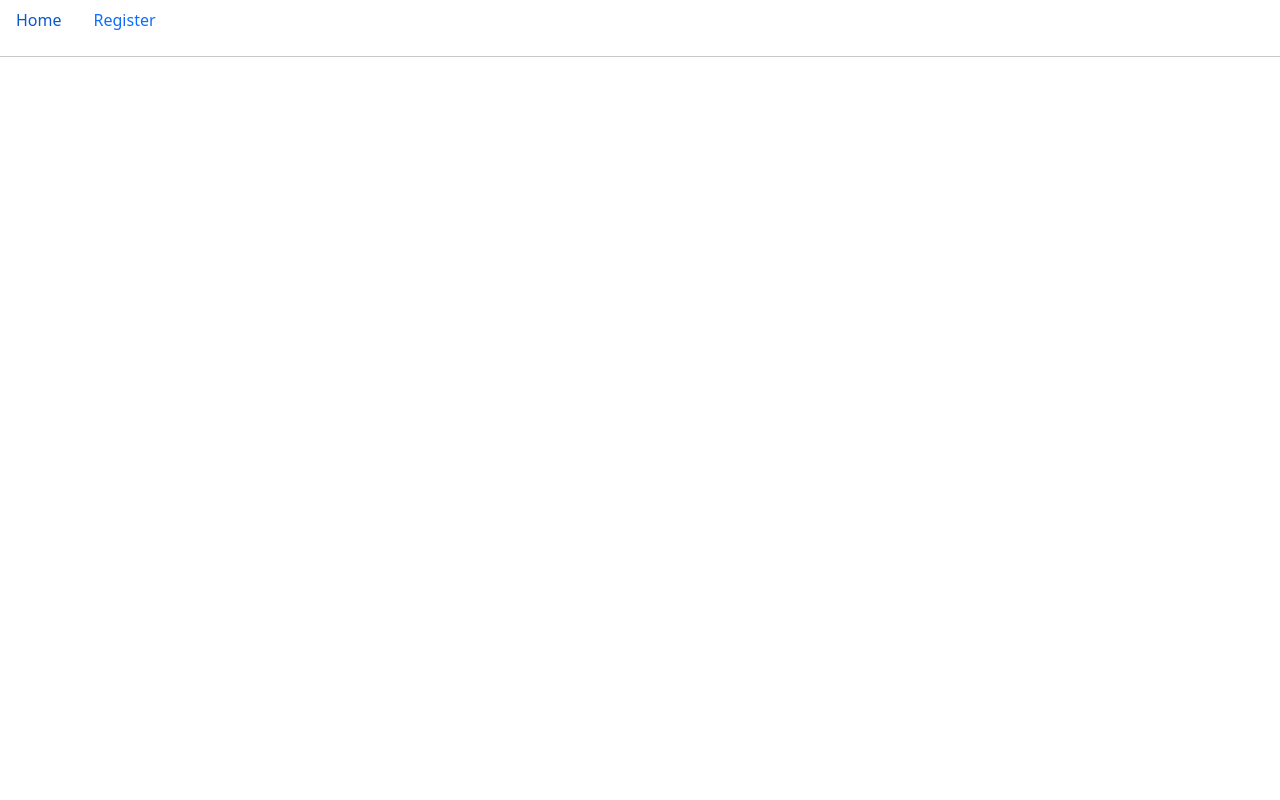
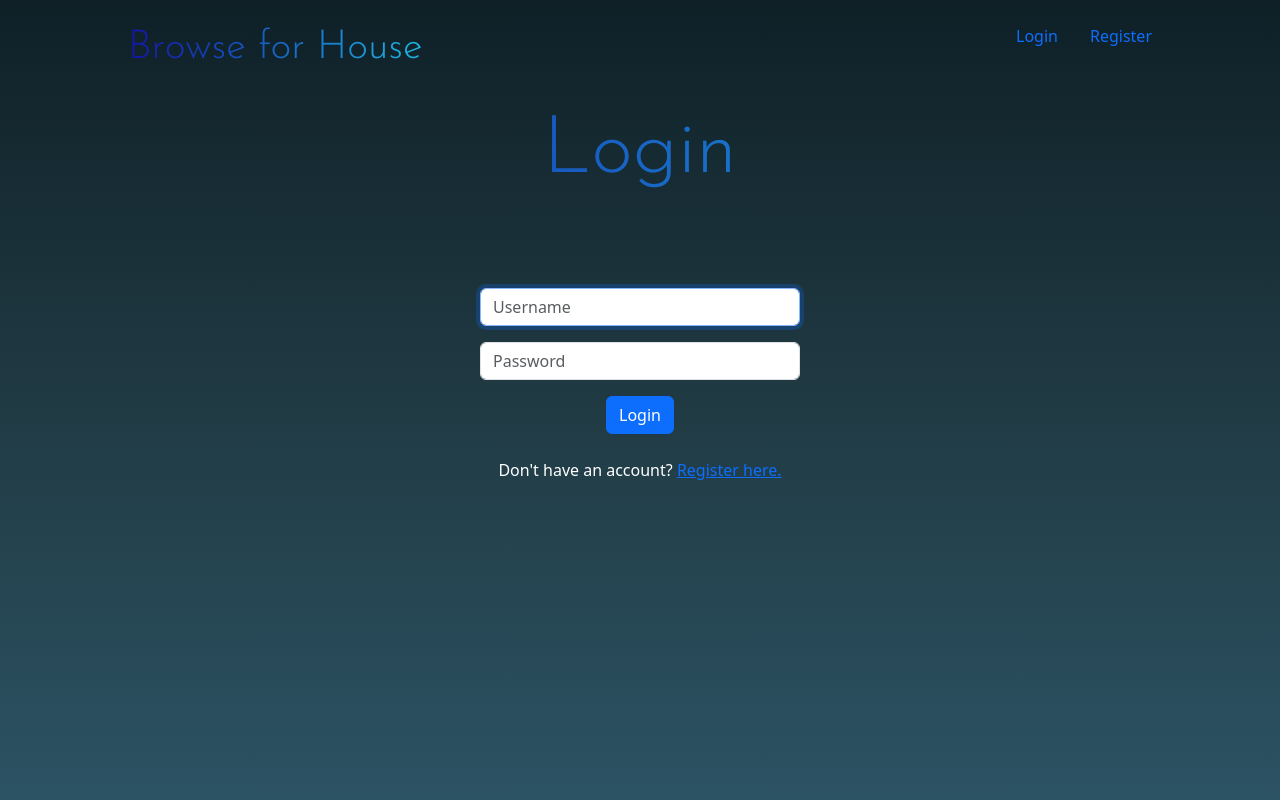
Before and after one commit to dondowoldo/CS50, a Django app: page /login in a window 1280 px wide. Before the commit the page is almost empty. Run offline with Django 4.2, Linux system fonts and the light colour scheme.

Commit message:
initial design setup

```diff
--- a/Final_Project/booking/static/booking/styles.css
+++ b/Final_Project/booking/static/booking/styles.css
@@ -1,4 +1,38 @@
-/* body {
-color: white;
-background: linear-gradient(to right, #eaafc8, #654ea3);
-} */
+body {
+    height: 100vh;
+    width: 100%;
+    background-size: cover;
+    background-repeat: no-repeat;
+    background: linear-gradient(to bottom, #0f2027, #203a43, #2c5364);
+    /* background: linear-gradient(to top, #a8c0ff, #3f2b96); */
+    /* background: linear-gradient(to top, #eaafc8, #654ea3); */
+}
+
+.nav {
+    display: flex;
+    justify-content: space-between;
+    padding: 1rem 7rem;
+}
+
+.navi-left {
+    display: flex;
+    justify-content: flex-start;
+}
+
+.navi-right {
+    display: flex;
+    justify-content: flex-end;
+}
+
+.heading {
+    background-image: linear-gradient(to right, #1414a8, #1cb5e0);
+    background-clip: text;
+    -webkit-background-clip: text;
+    color: transparent;
+    font-family: 'Josefin Sans', sans-serif;
+}
+
+.container {
+    color: white;
+    outline: 1px dashed red;
+}
--- a/Final_Project/booking/templates/booking/base.html
+++ b/Final_Project/booking/templates/booking/base.html
@@ -7,6 +7,9 @@
         <meta name="viewport" content="width=device-width, initial-scale=1.0">
         <link href="https://cdn.jsdelivr.net/npm/bootstrap@5.3.0-alpha3/dist/css/bootstrap.min.css" rel="stylesheet" integrity="sha384-KK94CHFLLe+nY2dmCWGMq91rCGa5gtU4mk92HdvYe+M/SXH301p5ILy+dN9+nJOZ" crossorigin="anonymous">
         <link href="{% static 'booking/styles.css' %}" rel="stylesheet">
+        <link rel="preconnect" href="https://fonts.googleapis.com">
+        <link rel="preconnect" href="https://fonts.gstatic.com" crossorigin>
+        <link href="https://fonts.googleapis.com/css2?family=Josefin+Sans:wght@200;300&display=swap" rel="stylesheet">
 
         <title>
             {% block title %}
@@ -18,15 +21,29 @@
         <script src="https://cdn.jsdelivr.net/npm/bootstrap@5.3.0-alpha3/dist/js/bootstrap.bundle.min.js" integrity="sha384-ENjdO4Dr2bkBIFxQpeoTz1HIcje39Wm4jDKdf19U8gI4ddQ3GYNS7NTKfAdVQSZe" crossorigin="anonymous"></script>
         <script src="{% static 'booking/javascript.js' %}"></script>
         <ul class="nav">
-            <li class="nav-item">
-                <a class="nav-link" href="{% url 'booking:index' %}">Home</a>
-            </li>
-            <li class="nav-item">
-                <a class="nav-link" href="{% url 'booking:register' %}">Register</a>
-            </li>
+            <div class="navi-left">
+                <li class="nav-item">
+                    <a class="nav-link" href="{% url 'booking:index' %}"><h1 class="heading">Browse for House</h1></a>
+                </li>
+            </div>
+            <div class="navi-right">
+                {% if not request.user.is_authenticated %}
+                <li class="nav-item">
+                    <a class="nav-link" href="{% url 'booking:login' %}">Login</a>
+                </li>
+                <li class="nav-item">
+                    <a class="nav-link" href="{% url 'booking:register' %}">Register</a>
+                </li>
+                {% else %}
+                    <li class="nav-item">
+                        <a class="nav-link" href="{% url 'booking:logout' %}">Logout</a>
+                    </li>
+                    <li class="nav-item">
+                        <img src="{% static 'booking/user.svg' %}" style="max-width: 100%; height: auto;">
+                    </li>
+                {% endif %}
+            </div>
         </ul>
-        <hr>
-
 
         {% block body %}
         {% endblock %}
--- a/Final_Project/booking/templates/booking/login.html
+++ b/Final_Project/booking/templates/booking/login.html
@@ -3,11 +3,23 @@
 
 
 {% block title %}
-
+    Login
 {% endblock %}
 
-
-
 {% block body %}
-
+<center>
+    <h1 class="heading" style="font-size: max(6vw, 80px);">Login</h1>
+    <form action="{% url 'booking:login' %}" method="post" style="padding-top: 5rem;">
+        {% csrf_token %}
+        <div class="form-group w-25">
+            <p><input autofocus class="form-control" type="text" name="username" placeholder="Username"></p>
+        </div>
+        <div class="form-group w-25">
+            <p><input class="form-control" type="password" name="password" placeholder="Password"></p>
+        </div>
+        <input class="btn btn-primary" type="submit" value="Login">
+    </form>
+    <br/>
+    <p style="color:white;">Don't have an account? <a href="{% url 'booking:register' %}">Register here.</a></p>
+</center>
 {% endblock %}
--- a/Final_Project/booking/urls.py
+++ b/Final_Project/booking/urls.py
@@ -6,5 +6,6 @@ app_name = "booking"
 urlpatterns = [
     path("", views.index, name="index"),
     path("login", views.login_view, name="login"),
+    path("logout", views.logout_view, name="logout"),
     path("register", views.register, name="register")
 ]
```
Also changed, not shown: Final_Project/booking/templates/booking/index.html (+7 -9 lines), Final_Project/booking/templates/booking/register.html (+6 -4 lines), Final_Project/booking/static/booking/user.svg (added), Final_Project/db.sqlite3.
